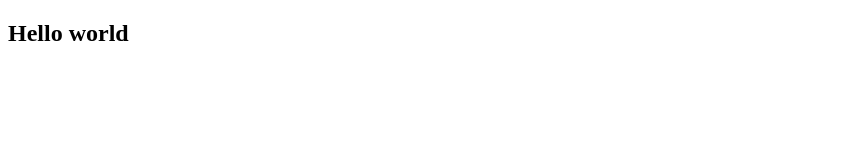
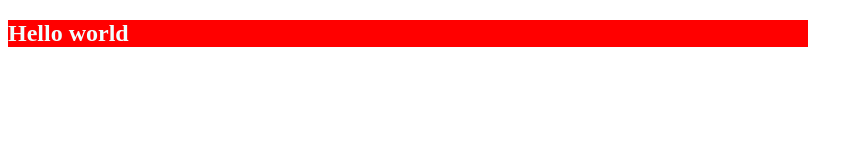
Before and after one commit to tejas-patil123/tejaspatil, a plain HTML site: page index.html in a window 1280 px wide. Shown: the whole page, without its empty margins (0-863 px from the left). Drawn offline with Linux system fonts and the light colour scheme.

Commit message:
add style

```diff
--- a/index.html
+++ b/index.html
@@ -5,6 +5,13 @@
     <meta http-equiv="X-UA-Compatible" content="IE=edge">
     <meta name="viewport" content="width=device-width, initial-scale=1.0">
     <title>Document</title>
+    <style>
+        .card{
+            background: red;
+            color: azure;
+            width: 50em;
+        }
+    </style>
 </head>
 <body>
 
```
